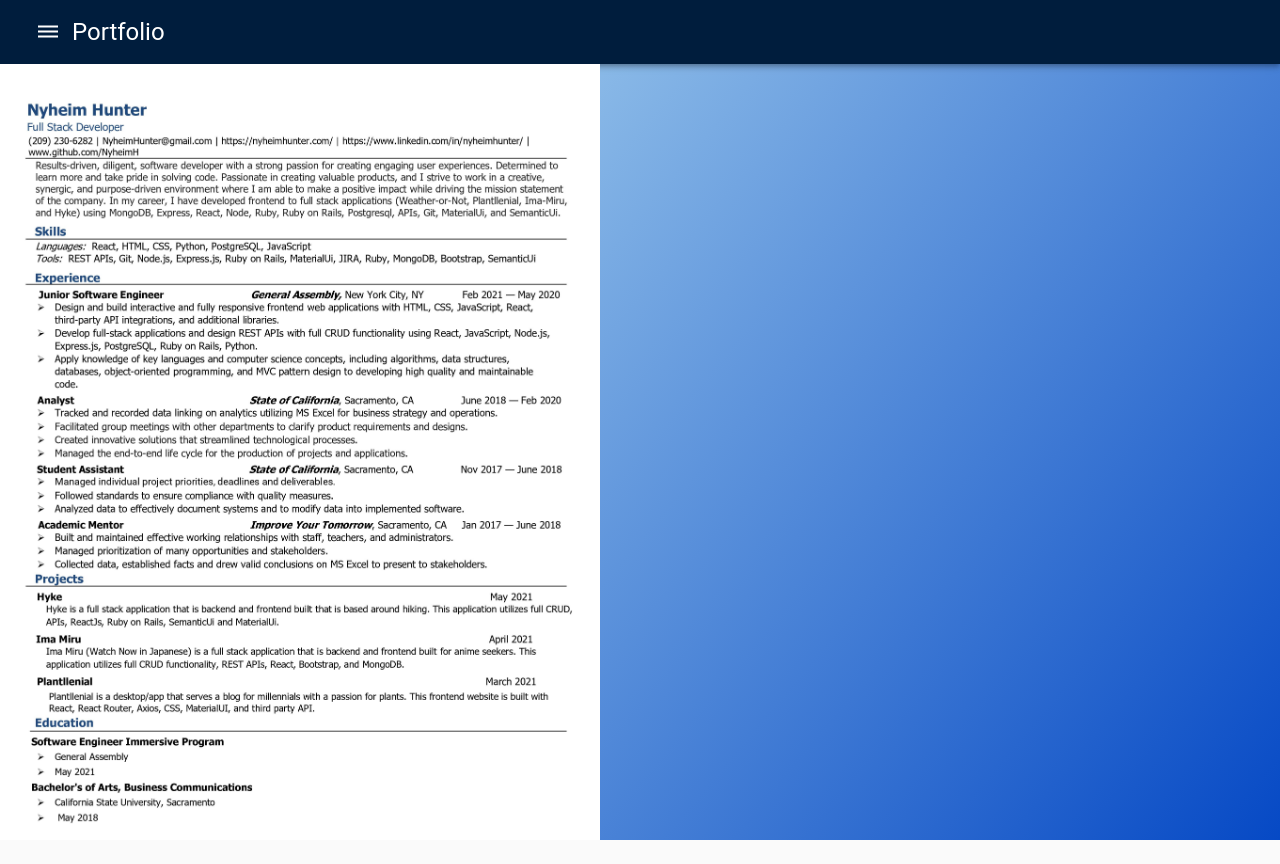
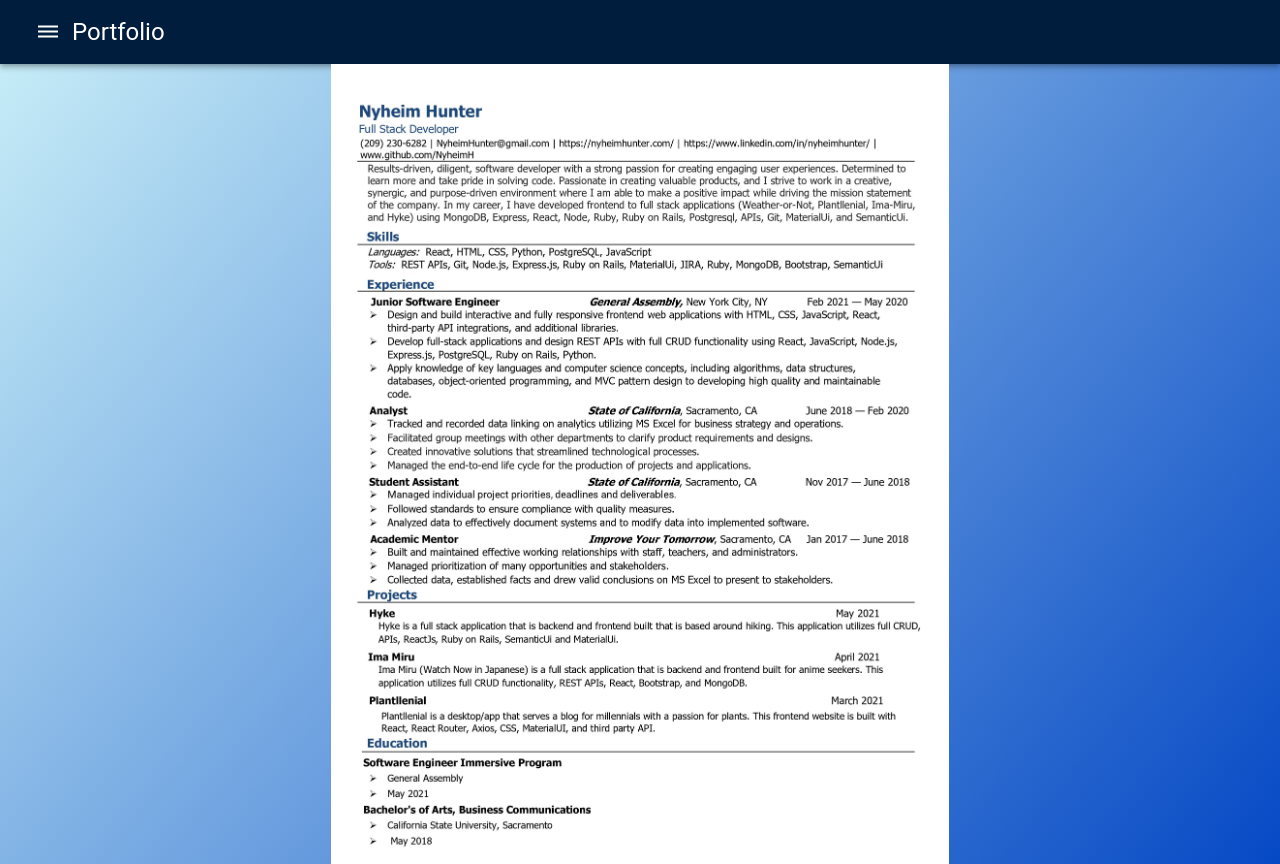
Before and after one commit to Nyheimh/my-portfolio, a React (Create React App) app: page /resume in a window 1280 px wide. Before the commit the page ends 840 px from the top, so only its background shows below. Built offline with nearby package versions, Linux system fonts and the light colour scheme.

Commit message:
Updated resume and added memoji

```diff
--- a/public/index.html
+++ b/public/index.html
@@ -2,11 +2,11 @@
 <html lang="en">
   <head>
     <meta charset="utf-8" />
-    <link rel="icon" href="%PUBLIC_URL%/favicon.ico" />
+    <link rel="icon" href="%PUBLIC_URL%/memoji.PNG" />
     <meta name="viewport" content="width=device-width, initial-scale=1" />
 
-    <link rel="apple-touch-icon" href="%PUBLIC_URL%/logo192.png" />
-    <title>Full Stack Developer | Nyheim Hunter</title>
+    <link rel="apple-touch-icon" href="%PUBLIC_URL%/memoji.PNG" />
+    <title>Full Stack Developer|Nyheim Hunter</title>
     <meta property="og:title" content="Nyheim Hunter" />
     <!-- <meta property="og:type" content="video.movie" /> -->
     <meta property="og:url" content="https://www.nyheimhunter.com" />
--- a/src/App.css
+++ b/src/App.css
@@ -1,13 +1,3 @@
 body {
   background-image: linear-gradient(130deg, #caf0f8 0%, #0649c5 100%);
 }
-
-.resume {
-  display: flex;
-  justify-content: center;
-  align-content: center;
-  width: 600px;
-  height: 776px;
-  object-fit: cover;
-  object-position: 50% 50%;
-}
--- a/src/components/Resume.css
+++ b/src/components/Resume.css
@@ -0,0 +1,6 @@
+img {
+  height: 100vh;
+  display: block;
+  margin-left: auto;
+  margin-right: auto;
+}
--- a/src/components/Resume.js
+++ b/src/components/Resume.js
@@ -1,16 +1,16 @@
-import React from 'react'
+import React from "react";
 import Navbar from "./Navbar";
 // import {Link} from "react-router-dom"
 import format from "../images/NyheimHunterResume.jpg";
-import './Resume.css'
-
-
+import "./Resume.css";
 
 export default function Resume() {
   return (
     <div>
       <Navbar />
-      <img className="resume" src={format} alt="resume" />
+      <div className="resume">
+        <img src={format} alt="resume" />
+      </div>
     </div>
-  )
-    }
+  );
+}
```
Also changed, not shown: public/memoji.PNG (added).
